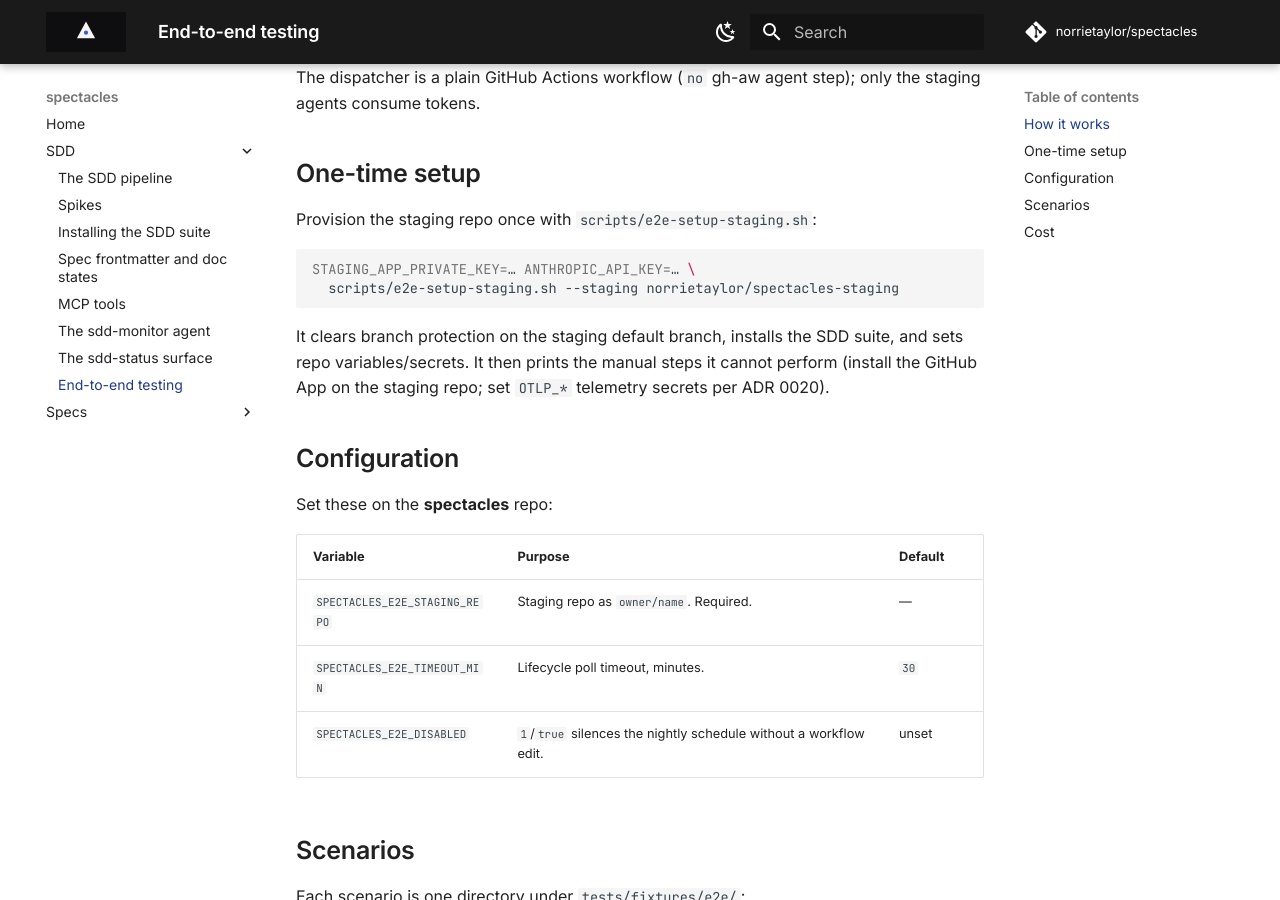
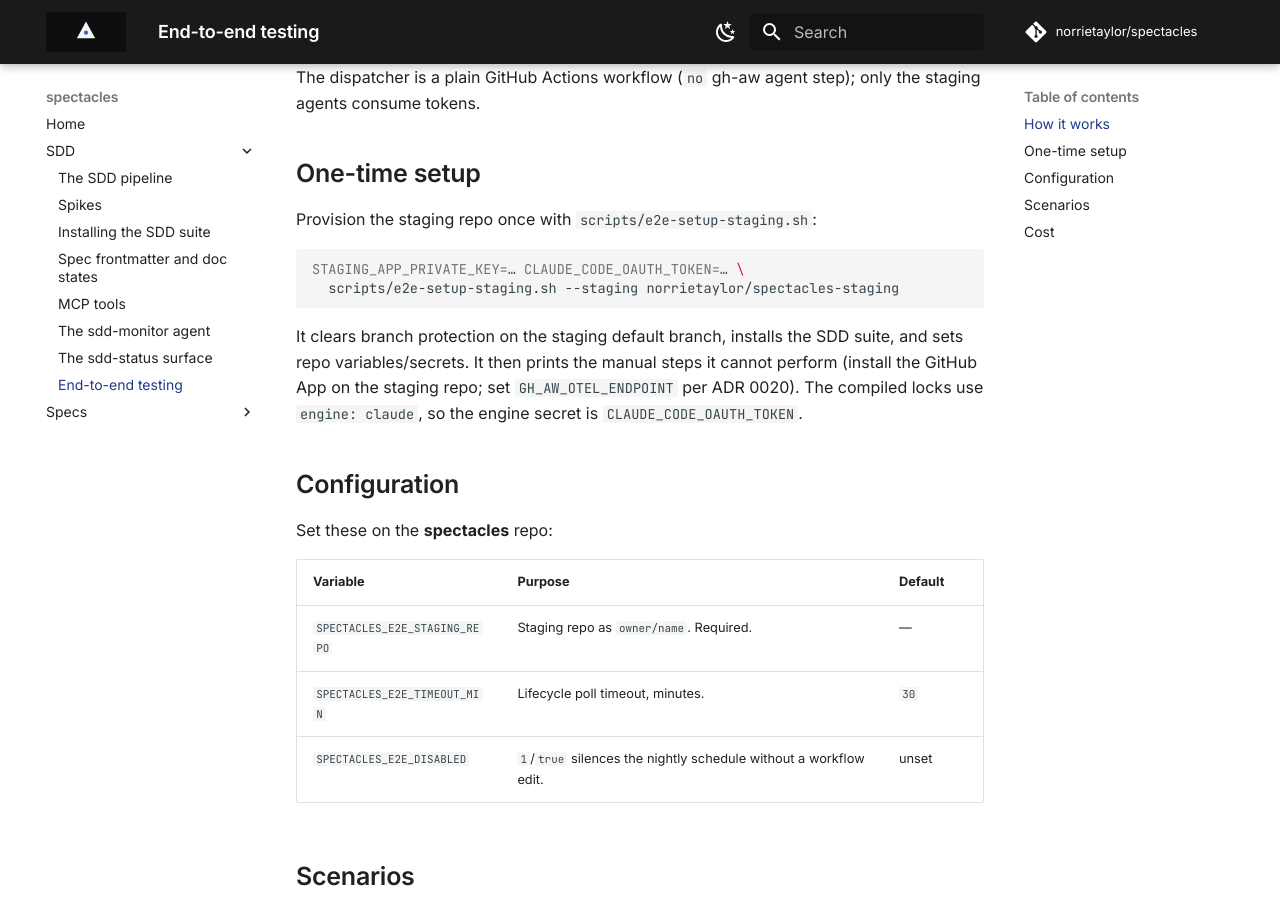
Before and after one commit to norrietaylor/spectacles, an MkDocs documentation site: the page built from docs/sdd/e2e.md, in a window 1280 px wide and 900 px high, scrolled down 738 px. Built offline with MkDocs 1.6.1 and Material for MkDocs 9.7.7, drawn with Linux system fonts in a browser that asks for light colours; comment, search, counter and statistics services are not loaded.

Commit message:
fix(e2e): correct engine secret to CLAUDE_CODE_OAUTH_TOKEN
The compiled locks use engine: claude and read CLAUDE_CODE_OAUTH_TOKEN, not
ANTHROPIC_API_KEY. Update the staging setup script and docs to match, and add
GH_AW_OTEL_ENDPOINT to the optional telemetry secrets.

Co-Authored-By: Claude Opus 4.8 (1M context) <noreply@anthropic.com>

````diff
--- a/docs/sdd/e2e.md
+++ b/docs/sdd/e2e.md
@@ -32,14 +32,15 @@ the staging agents consume tokens.
 Provision the staging repo once with `scripts/e2e-setup-staging.sh`:
 
 ```bash
-STAGING_APP_PRIVATE_KEY=… ANTHROPIC_API_KEY=… \
+STAGING_APP_PRIVATE_KEY=… CLAUDE_CODE_OAUTH_TOKEN=… \
   scripts/e2e-setup-staging.sh --staging norrietaylor/spectacles-staging
 ```
 
 It clears branch protection on the staging default branch, installs the SDD
 suite, and sets repo variables/secrets. It then prints the manual steps it
-cannot perform (install the GitHub App on the staging repo; set `OTLP_*`
-telemetry secrets per ADR 0020).
+cannot perform (install the GitHub App on the staging repo; set
+`GH_AW_OTEL_ENDPOINT` per ADR 0020). The compiled locks use `engine: claude`,
+so the engine secret is `CLAUDE_CODE_OAUTH_TOKEN`.
 
 ## Configuration
 
````
Also changed, not shown: 1 other file.
